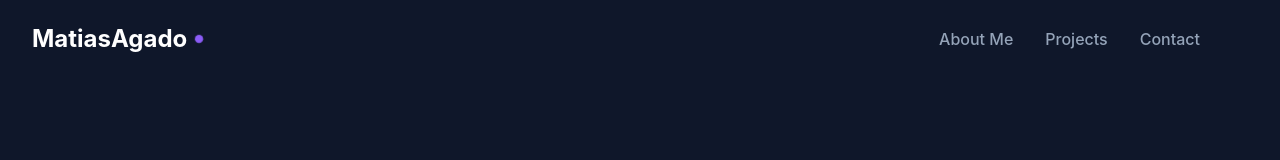
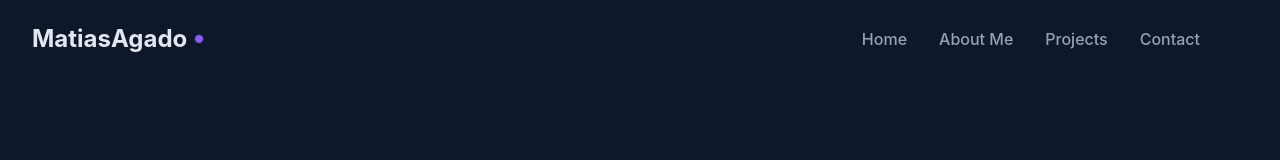
Before and after one commit to matiasagado/myPortfolio, a React (Create React App) app: page / in a window 1280 px wide. Shown: the top 160 px of the page. Built offline with nearby package versions, Linux system fonts and the light colour scheme; some icons are missing.

Commit message:
fix overscroll whitespace

```diff
--- a/src/App.css
+++ b/src/App.css
@@ -1,6 +1,6 @@
 .App {
   text-align: center;
-  background-color: #0f172a;
+  background-color: var(--background);
 }
 
 .App-logo {
@@ -39,6 +39,7 @@
 }
 :root {
   --slate: #94a3b8;
+  --background: #0f172a;
   --primary: #8b5cf6;
   --accent: #e2e8f0;
 }
--- a/src/components/Header/Header.js
+++ b/src/components/Header/Header.js
@@ -11,14 +11,15 @@ function Header() {
   return (
     <header className="header">
       <div className="logo">
-        <span className="logo-text">
-          <a href="#home">MatiasAgado</a>
-        </span>
+        <span className="logo-text">MatiasAgado</span>
         <div className="logo-dot"></div>
       </div>
 
       <nav className={`nav ${isMenuOpen ? "nav-open" : ""}`}>
         <ul className="nav-list">
+          <li className="nav-item">
+            <a href="#home">Home</a>
+          </li>
           <li className="nav-item">
             <a href="#about">About Me</a>
           </li>
--- a/src/index.css
+++ b/src/index.css
@@ -1,13 +1,21 @@
+html,
+body {
+  height: 100%;
+  background-color: var(--background);
+}
+
 body {
   margin: 0;
-  font-family: -apple-system, BlinkMacSystemFont, 'Segoe UI', 'Roboto', 'Oxygen',
-    'Ubuntu', 'Cantarell', 'Fira Sans', 'Droid Sans', 'Helvetica Neue',
+  font-family: -apple-system, BlinkMacSystemFont, "Segoe UI", "Roboto", "Oxygen",
+    "Ubuntu", "Cantarell", "Fira Sans", "Droid Sans", "Helvetica Neue",
     sans-serif;
   -webkit-font-smoothing: antialiased;
   -moz-osx-font-smoothing: grayscale;
+  min-height: 100vh;
+  overflow-y: auto; /* Ensure scrolling works properly */
 }
 
 code {
-  font-family: source-code-pro, Menlo, Monaco, Consolas, 'Courier New',
+  font-family: source-code-pro, Menlo, Monaco, Consolas, "Courier New",
     monospace;
 }
```
